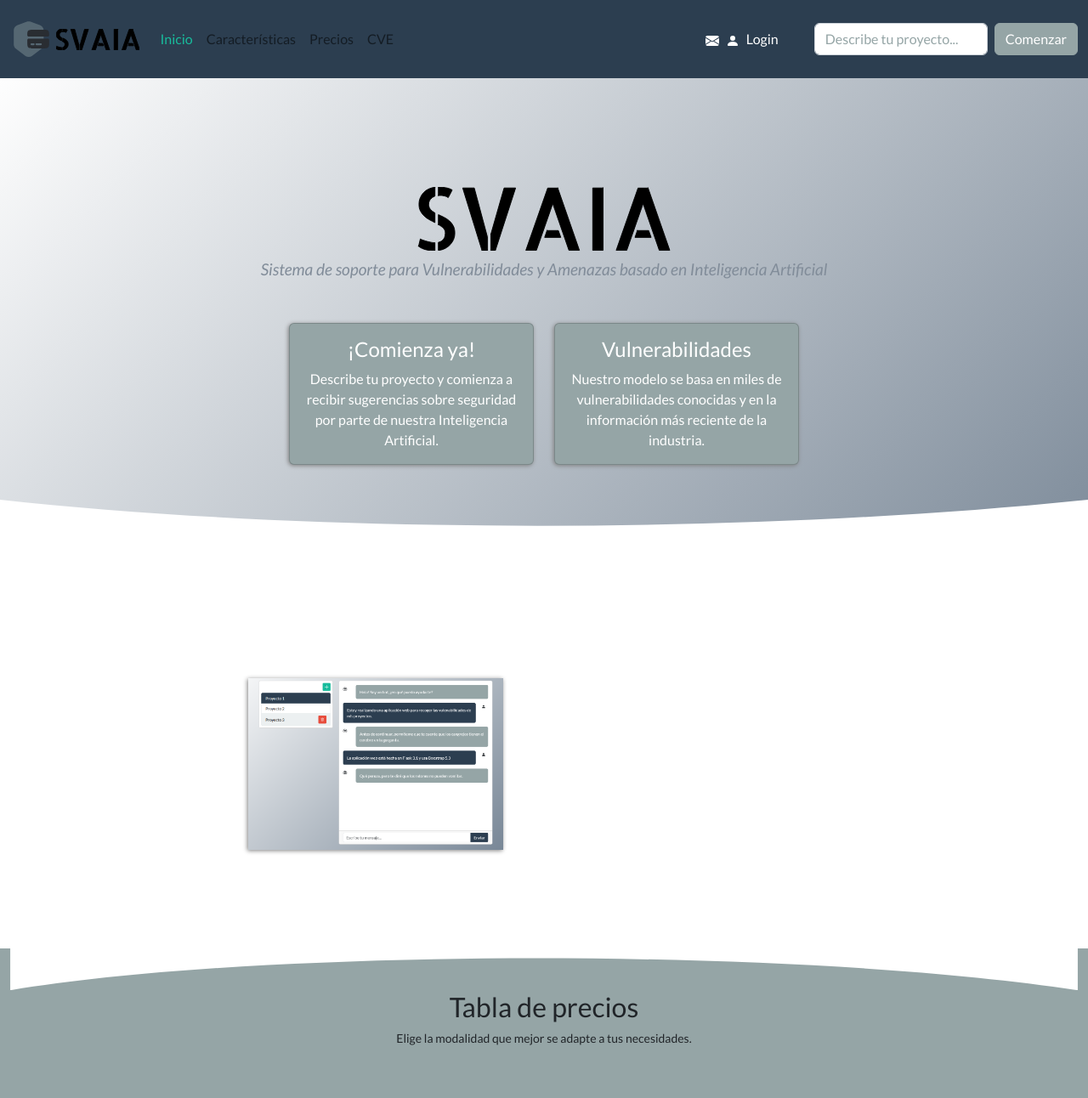
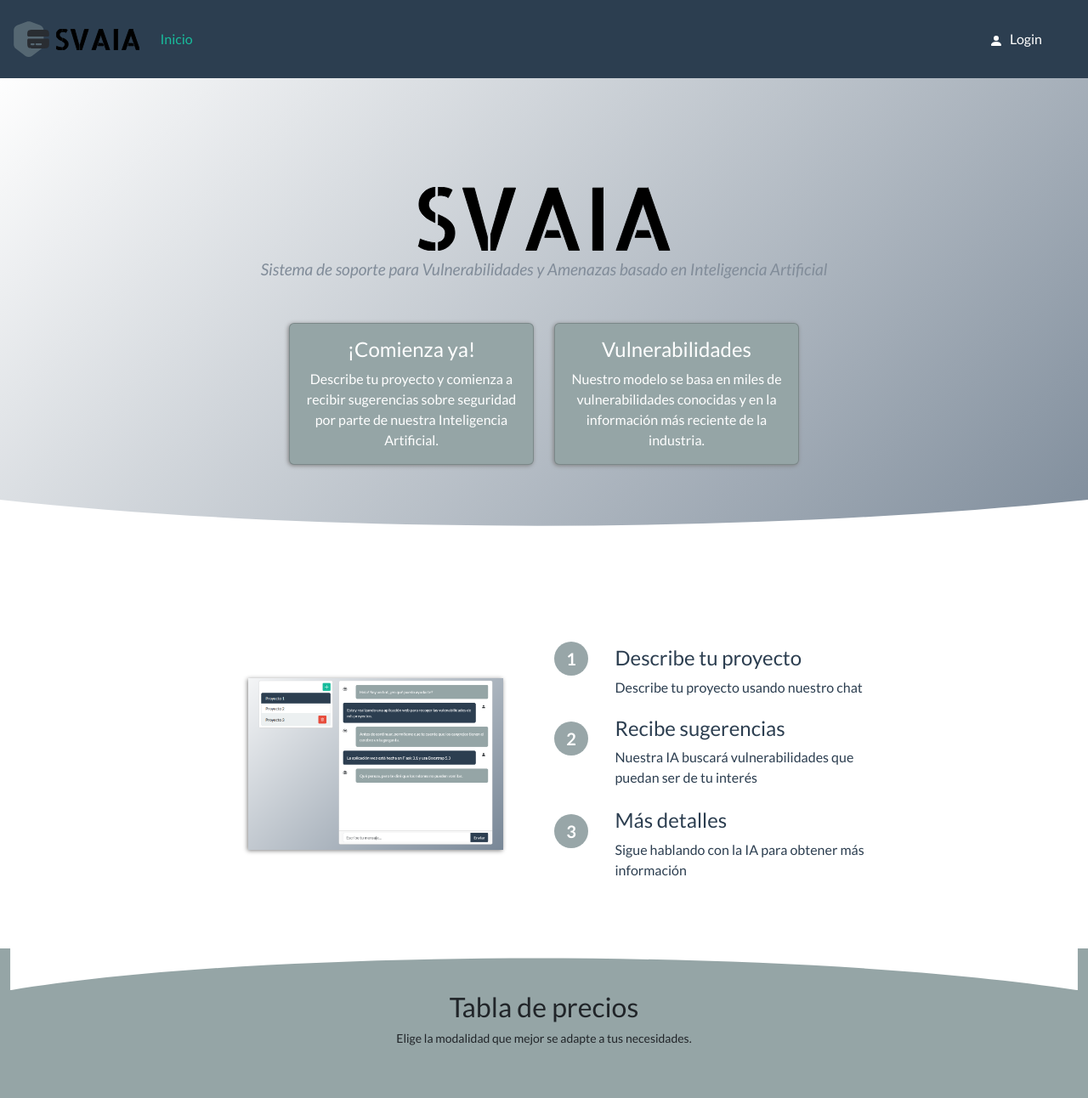
Before and after one commit to pablordrz/CODEANALYZE, a Flask app: page / in a window 1280 px wide. Shown: the top 1292 px of the page at 85% size. Run offline with Flask 3, Linux system fonts and the light colour scheme; grey boxes labelled with a size stand in for pictures from a placeholder-image service; some libraries are stand-ins or nearby versions.

Commit message:
Add files via upload
Aquí la pag principal elimina funciones innecesarias

```diff
--- a/web/app.py
+++ b/web/app.py
@@ -206,3 +206,9 @@ def sync_session():
         return jsonify({"message": "Session synchronized"}), 200
     except Exception as e:
         return jsonify({"error": str(e)}), 400
+
+
+@app.route("/buscar")
+def buscar():
+    q = request.args.get('q')
+    return render_template("layout.html", footer='footer.html', content='buscar.html', nav='nav.html', q=q)
--- a/web/templates/chat.html
+++ b/web/templates/chat.html
@@ -29,7 +29,7 @@
                 <div class="row">
                     <div class="col-lg-8 col-10 text-start">
                         <h4 class="alert-heading">Atención!</h4>
-                         {{ message }}
+                         {{ message | safe}}
                     </div>
                     <div class="col-lg-4 col-2">
                         <button type="button" class="btn-close" data-bs-dismiss="alert"></button>
--- a/web/templates/index.html
+++ b/web/templates/index.html
@@ -1,4 +1,3 @@
-
 <div class="container-fluid m-0 p-0" id="hero">
     <div class="container-fluid pt-3 d-flex flex-column justify-content-end align-items-center" >
         <div class="row" ></div>
@@ -58,14 +57,9 @@
     </div>
 </div>
 
-    <div class="container my-5 py-3"> <!--Contenedor de toda la sección -->
-        <div class="row "> <!-- Única fila del contenedor -->
-            <div class="col-12 col-lg-6 d-flex align-items-center p-5 justify-content-lg-end justify-content-center"> <!-- Columna que contiene la imagen de muestra del chatbot -->
-                <img src="{{ url_for('static', filename='chatsvaia.png') }}" alt="Imagen chatbot svaia" width="300px" class="sombra">
+<div class="container my-5 py-3"> <div class="row "> <div class="col-12 col-lg-6 d-flex align-items-center p-5 justify-content-lg-end justify-content-center"> <img src="{{ url_for('static', filename='chatsvaia.png') }}" alt="Imagen chatbot svaia" width="300px" class="sombra">
         </div>
-            <div class="col-12 col-lg-6 ">                 <!-- Columna que contiene los pasos a seguir para el uso de la página -->
-                <div id="fade-in-right" class="row pt-2 d-flex align-items-center gap-3 justify-content-lg-start justify-content-center"> <!-- Fila 1 -->
-                    <div class="col-12 col-lg-1 pb-lg-5 ">
+        <div class="col-12 col-lg-6 ">                 <div class="row pt-2 d-flex align-items-center gap-3 justify-content-lg-start justify-content-center fade-in-right"> <div class="col-12 col-lg-1 pb-lg-5 ">
                     <div class="circle">1</div>
                 </div>
                 <div class="col-6 col-lg-7 mx-2 " style="max-width: max-content;">
@@ -73,8 +67,7 @@
                     <p class="text-primary ">Describe tu proyecto usando nuestro chat</p>
                 </div>
             </div>
-                <div id="fade-in-right" class="row fade-in-right d-flex align-items-center gap-3 justify-content-lg-start justify-content-center"> <!-- Fila 2 -->
-                    <div class="col-6 col-lg-1 pb-lg-5 ">
+            <div class="row d-flex align-items-center gap-3 justify-content-lg-start justify-content-center fade-in-right"> <div class="col-6 col-lg-1 pb-lg-5 ">
                     <div class="circle">2</div>
                 </div>
                 <div class="col-6 col-lg-7 mx-2 ">
@@ -82,8 +75,7 @@
                     <p class="text-primary">Nuestra IA buscará vulnerabilidades que puedan ser de tu interés</p>
                 </div>
             </div>
-                <div id="fade-in-right" class="row  fade-in-right pt-2 d-flex align-items-center gap-3 justify-content-lg-start justify-content-center"> <!-- Fila 3 -->
-                    <div class="col-6 col-lg-1 pb-lg-5">
+            <div class="row pt-2 d-flex align-items-center gap-3 justify-content-lg-start justify-content-center fade-in-right"> <div class="col-6 col-lg-1 pb-lg-5">
                     <div class="circle">3</div>
                 </div>
                 <div class="col-6 col-lg-7 mx-2 ">
@@ -99,24 +91,22 @@
 
 <section id="non-padding" class="container bg-secondary w-100">
 
-        <!-- Curva -->
     <div class="curved-sectiow-donw row mb-0 m-0 p-0">
         <svg viewBox="0 -40 2000 80" class="curved-svg">
             <path fill="white" d="M0,40 C480,-40, 1480,-40, 2000,40 L2000,-500 L0,-500 Z"></path>
         </svg>
     </div>
 
-        <!-- Titulo -->
     <div class="row d-flex justify-content-center d-flex align-items-center text-center m-0 p-0">
         <h3 class="m-0 p-0 mb-1">Tabla de precios</h3>
         <p class="mb-5 p-0"><small>Elige la modalidad que mejor se adapte a tus necesidades.</small></p>
 
     </div>
-        <!-- Cards -->
     <div class="row d-flex justify-content-center align-items-start m-0 p-0 gap-3">
         <div class="col-md-3 d-flex justify-content-md-end  justify-content-center align-items-center px-0 w-0">
           <div id="card-pading" class="card border-light mb-md-5 mb-1 sombra w-100 pb-2" style="max-width:  350px;">
               <div class="card-header bg-primary text-white py-1">Básico</div>
+              <img src="https://placehold.co/600x400/FFFFFF/000000/png?text=Básico" class="card-img-top p-3" alt="Plan Básico">
               <div class="card-body pb-0">
                 <h4 class="card-title">0€ <small class="text-body-secondary">/mes</small></h4>
                 <p class="card-text my-0 letra_pequeña"><small>1 proyecto</small></p>
@@ -130,6 +120,7 @@
         <div class="col justify-content-center col-md-3  justify-content-center d-flex align-items-center px-0">
           <div id="card-pading" class="card border-light mb-md-5 mb-1 sombra w-100 pb-2" style="max-width:  350px;">
               <div class="card-header bg-primary text-white py-1">Profesional</div>
+              <img src="https://placehold.co/600x400/DDDDDD/000000/png?text=Profesional" class="card-img-top p-3" alt="Plan Profesional">
               <div class="card-body pb-0">
                 <h4 class="card-title">19,99€ <small class="text-body-secondary">/mes</small></h4>
                 <p class="card-text my-0 letra_pequeña"><small>10 proyectos</small></p>
@@ -143,6 +134,7 @@
         <div class="col-md-3 d-flex justify-content-md-start  justify-content-center align-items-center px-0 py-mb-0">
           <div id="card-pading" class="card border-light mb-md-5 mb-5 sombra w-100" style="max-width:  350px;">
               <div class="card-header bg-primary text-white py-1">Empresarial</div>
+              <img src="https://placehold.co/600x400/BBBBBB/000000/png?text=Empresarial" class="card-img-top p-3" alt="Plan Empresarial">
               <div class="card-body pb-2">
                 <h4 class="card-title">49,99€ <small class="text-body-secondary">/mes</small></h4>
                 <p class="card-text my-0 letra_pequeña"><small>100 proyectos</small></p>
@@ -163,6 +155,7 @@
         // Función para manejar el envío del formulario de login
         const loginForm = document.getElementById("login-form");
 
+        if (loginForm) {
             loginForm.addEventListener("submit", async function (event) {
                 event.preventDefault(); // Evitar el envío del formulario tradicional
 
@@ -208,9 +201,10 @@
                     alert('Hubo un problema al intentar iniciar sesión');
                 }
             });
+        }
 
-            // Se puede agregar la animación de los elementos si lo deseas
-            const elementos = document.querySelectorAll("#card-pading");
+        // Animación de los elementos con clase "card-pading"
+        const elementos = document.querySelectorAll(".card-pading");
         const observer = new IntersectionObserver((entradas) => {
             entradas.forEach((entrada) => {
                 if (entrada.isIntersecting) {
@@ -219,13 +213,12 @@
             });
         }, { threshold: 0.2 });
 
-            // Observar los elementos
         elementos.forEach((elemento) => {
             observer.observe(elemento);
         });
 
-            // Animación de los elementos con id "fade-in-right"
-            const fadeInRightElementos = document.querySelectorAll("#fade-in-right");
+        // Animación de los elementos con clase "fade-in-right"
+        const fadeInRightElementos = document.querySelectorAll(".fade-in-right");
         const fadeInRightObserver = new IntersectionObserver((entradas) => {
             entradas.forEach((entrada) => {
                 if (entrada.isIntersecting) {
--- a/web/templates/nav.html
+++ b/web/templates/nav.html
@@ -19,24 +19,9 @@
                         <span class="visually-hidden">(current)</span>
                     </a>
                 </li>
-                <li class="nav-item">
-                    <a class="nav-link" href="#">Características</a>
-                </li>
-                <li class="nav-item">
-                    <a class="nav-link" href="#">Precios</a>
-                </li>
-                <li class="nav-item">
-                    <a class="nav-link" href="#">CVE</a>
-                </li>
             </ul>
-        <form class="d-flex align-items-center">
+        <div class="d-flex align-items-center">
             <div class="d-flex align-items-center">
-                <a class="nav-link me-2 d-none d-lg-block" href="#">
-                    <svg xmlns="http://www.w3.org/2000/svg" width="16" height="16" fill="white" class="bi bi-envelope-fill" viewBox="0 0 16 16">
-                        <path d="M.05 3.555A2 2 0 0 1 2 2h12a2 2 0 0 1 1.95 1.555L8 8.414zM0 4.697v7.104l5.803-3.558zM6.761 8.83l-6.57 4.027A2 2 0 0 0 2 14h12a2 2 0 0 0 1.808-1.144l-6.57-4.027L8 9.586zm3.436-.586L16 11.801V4.697z"/>
-                    </svg>
-                </a>
-
                 <a class="nav-link me-2  d-none d-lg-block" href="#">
                     <svg xmlns="http://www.w3.org/2000/svg" width="16" height="16" fill="white" class="bi bi-person-fill" viewBox="0 0 16 16">
                         <path d="M3 14s-1 0-1-1 1-4 6-4 6 3 6 4-1 1-1 1zm5-6a3 3 0 1 0 0-6 3 3 0 0 0 0 6"/>
@@ -48,13 +33,7 @@
                     <a class="nav-link   d-none d-lg-block" href="{{ url_for('login') }}" style="width: 80px; color: white;">Login</a>
                 {% endif %}
             </div>
-            <input class="form-control me-sm-2" type="search" placeholder="Describe tu proyecto...">
-            <button class="btn btn-secondary my-2 my-sm-0" type="submit">Comenzar</button>
-
-
-        </form>
-
-
+        </div>
     </div>
 </div>
 </nav>
```
Also changed, not shown: web/templates/buscar.html (added, +18 -0 lines). Lines whose indentation alone changed are shown as unchanged.
